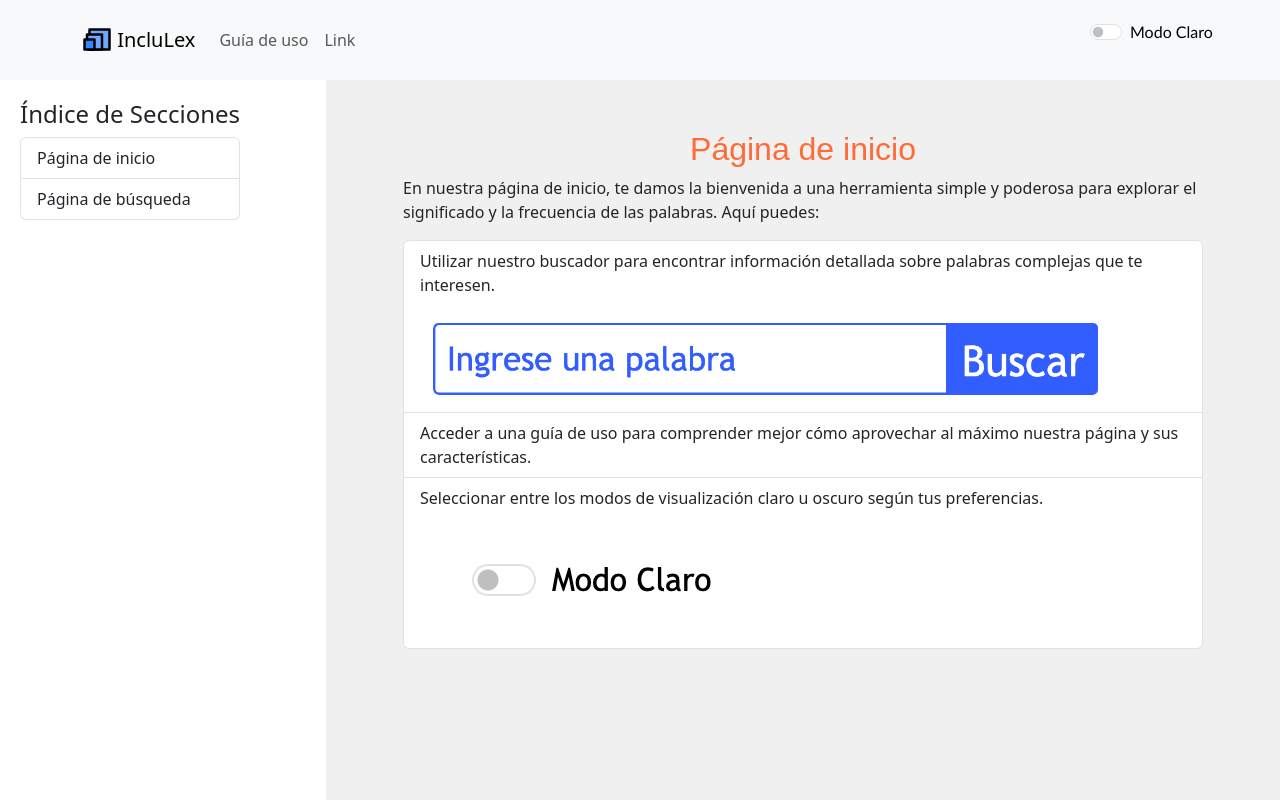
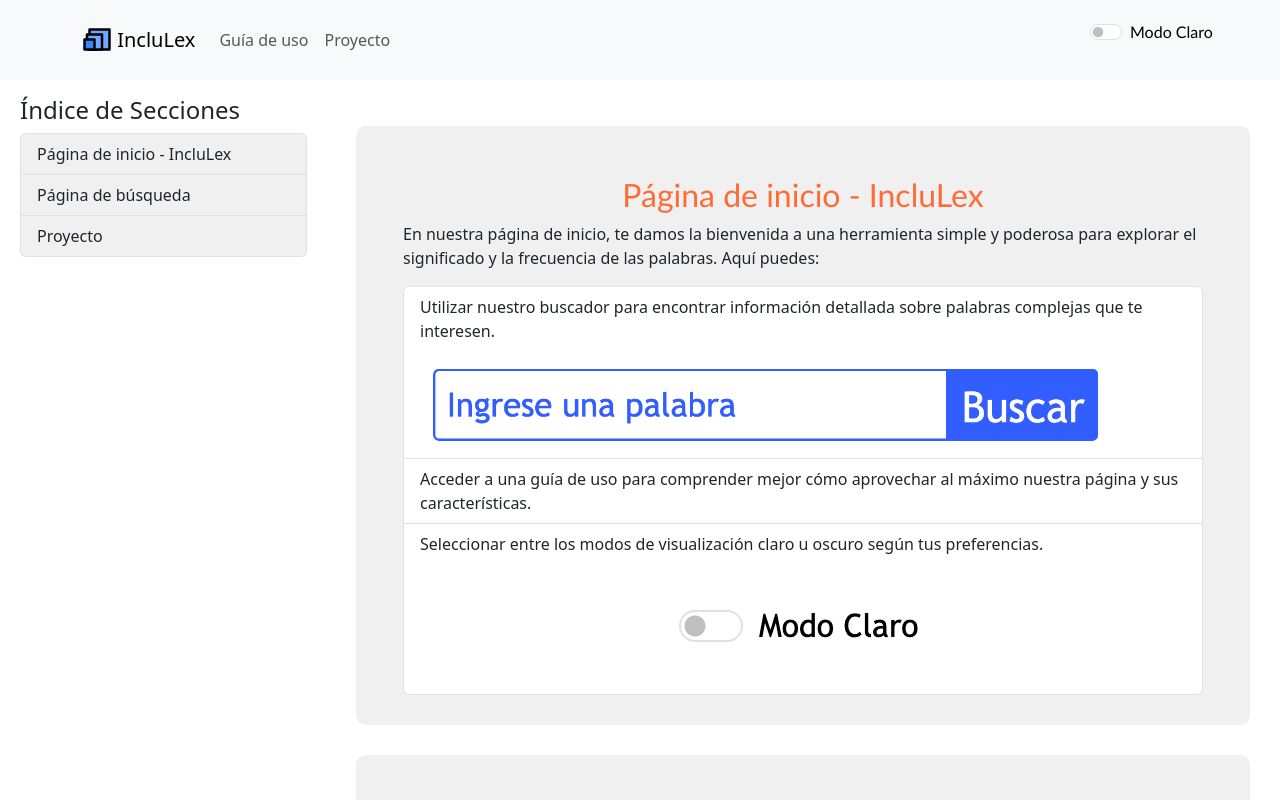
Before and after one commit to juliassanchez/Inclulex, a React (Vite) app in the folder client/: page /guia-uso in a window 1280 px wide. Shown: the top 800 px of the page. Built offline with nearby package versions, Linux system fonts and the light colour scheme.

Commit message:
guia de uso terminada, proyecto añadido

```diff
--- a/client/src/App.css
+++ b/client/src/App.css
@@ -213,5 +213,25 @@ body.light-mode {
 }
 
 .guia-uso-container {
-  margin-top: 10vh;
+  margin-top: 12vh;
 }
+
+.section-content {
+  background-color: #F0F0F0; /* Color por defecto para light mode */
+  padding: 30px;
+  border-radius: 10px;
+  margin: 30px;
+}
+
+.dark-mode .section-content {
+  background-color: #212529; /* Color para dark mode */
+}
+
+.list-item {
+  background-color: #F0F0F0; /* Color de fondo para light mode */
+}
+
+.dark-mode .list-item{
+  background-color: #212529; /* Color de fondo para dark mode */
+  color: #fff;
+}
--- a/client/src/App.jsx
+++ b/client/src/App.jsx
@@ -3,6 +3,7 @@ import './App.css';
 import SearchBar from './components/SearchBar';
 import WordMeaning from './components/WordMeaning';
 import GuiaUso from './components/GuiaUso';
+import Proyecto from './components/Proyecto';
 import { Form, Navbar, Container, Nav } from 'react-bootstrap';
 import { BrowserRouter, Routes, Route } from 'react-router-dom';
 import { useState, useEffect } from 'react';
@@ -39,7 +40,7 @@ function App() {
           <Navbar.Collapse id="basic-navbar-nav">
             <Nav className="me-auto">
               <Nav.Link href="/guia-uso">Guía de uso</Nav.Link>
-              <Nav.Link href="#link">Link</Nav.Link>
+              <Nav.Link href="/proyecto">Proyecto</Nav.Link>
             </Nav>
           </Navbar.Collapse>
           <Form.Check
@@ -59,6 +60,7 @@ function App() {
           <Route index element={<SearchBar darkMode={darkMode} />} />
           <Route path='search/:palabra' element={<WordMeaning darkMode={darkMode} />} />
           <Route path='/guia-uso' element={<GuiaUso darkMode={darkMode} />} />
+          <Route path='/proyecto' element={<Proyecto darkMode={darkMode} />} />
         </Routes>
       </BrowserRouter>
     </div>
--- a/client/src/components/GuiaUso.jsx
+++ b/client/src/components/GuiaUso.jsx
@@ -1,21 +1,22 @@
 import React from 'react';
 import { Col, Row, ListGroup, ListGroupItem } from 'react-bootstrap';
 
-const GuiaUso = () => {
+const GuiaUso = (props) => {
     const scrollToSection = (id) => {
         const element = document.getElementById(id);
         const offset = 70; // Ajusta el valor según el espacio que ocupa tu navbar
         const y = element.getBoundingClientRect().top + window.scrollY - offset;
         window.scrollTo({ top: y, behavior: 'smooth' });
     };
+
     return (
-    <Row >
-    <Col sm={3} className='guia-uso-container'>
+        <Row className='guia-uso-container'>
+            <Col sm={3}>
                 <SectionIndex scrollToSection={scrollToSection} />
             </Col>
             <Col sm={9}>
-        <div>
-      <Section title="Página de inicio" id="pagina-de-inicio" backgroundColor="#F0F0F0">
+                <div >
+                    <Section title="Página de inicio - IncluLex" id="pagina-de-inicio">
                         <Row>
                             <Col>
                                 <p>En nuestra página de inicio, te damos la bienvenida a una herramienta simple y poderosa para explorar el significado y la frecuencia de las palabras. Aquí puedes:</p>
@@ -29,14 +30,14 @@ const GuiaUso = () => {
                                     </ListGroupItem>
                                     <ListGroupItem>
                                         <p>Seleccionar entre los modos de visualización claro u oscuro según tus preferencias.</p>
-                <img src="/src/assets/modo.png" alt="Modo" style={{ maxWidth: '70%', maxHeight: '70%', width: 'auto', height: 'auto' }} />
+                                        <img src="/src/assets/modo.png" alt="Modo" style={{ maxWidth: '50%', maxHeight: '50%', width: 'auto', height: 'auto',  margin: 'auto', display: 'block' }} />
                                     </ListGroupItem>
                                 </ListGroup>
                             </Col>
                         </Row>
                     </Section>
 
-      <Section title="Página de búsqueda" id="pagina-de-busqueda" backgroundColor="#E0E0E0">
+                    <Section title="Página de búsqueda" id="pagina-de-busqueda">
                         <Row>
                             <Col>
                                 <p>A esta página se accede una vez hemos realizado una búsqueda</p>
@@ -49,19 +50,23 @@ const GuiaUso = () => {
                                         <Col>
                                             <Row className="justify-content-center">
                                                 <img src="/src/assets/frecuencia-simple.png" alt="Frecuencia Simple" style={{ maxWidth: '15%', height: 'auto' }} />
-                    <img src="/src/assets/frecuencia-compleja.png" alt="Frecuencia Compleja" style={{ maxWidth: '15%', height: 'auto'}} />
+                                                <img src="/src/assets/frecuencia-compleja.png" alt="Frecuencia Compleja" style={{ maxWidth: '15%', height: 'auto' }} />
                                             </Row>
                                         </Col>
-
                                     </ListGroupItem>
                                     <ListGroupItem><strong>Ejemplos de Uso:</strong> Explora ejemplos que ilustran cómo se utiliza la palabra en contextos diferentes.</ListGroupItem>
                                     <ListGroupItem><strong>Sinónimos:</strong> Encuentra palabras similares que pueden enriquecer tu vocabulario.</ListGroupItem>
                                     <ListGroupItem><strong>Definición Simple:</strong> Obtén una explicación clara y concisa del significado de la palabra.</ListGroupItem>
                                     <ListGroupItem><strong>Pictograma:</strong> Observa a través de una representación gráfica la palabra buscada.</ListGroupItem>
                                 </ListGroup>
+                                <br /> {/* Salto de línea */}
                                 <p>Siempre podrás volver a la página de inicio pulsando en el botón "Buscar otra palabra"</p>
+                                <img src="/src/assets/buscar-otra.png" alt="Buscar otra palabra" style={{ maxWidth: '30%', maxHeight: '30%', width: 'auto', height: 'auto', margin: 'auto', display: 'block' }} />
                             </Col>
                         </Row>
+                    </Section>
+                    <Section title="Proyecto" id="pagina-proyecto">
+
                     </Section>
                 </div>
             </Col>
@@ -69,35 +74,30 @@ const GuiaUso = () => {
     );
 };
 
-const SectionIndex = ({ scrollToSection }) => {
+const SectionIndex = ({ scrollToSection, darkMode }) => {
   return (
-      <div style={{ position: 'fixed', padding: '20px'}}>
+    <div style={{ position: 'fixed', paddingLeft: '20px', width: '24%' }}>
       <h4>Índice de Secciones</h4>
       <ListGroup>
-          <ListGroupItem onClick={() => scrollToSection('pagina-de-inicio')}>Página de inicio</ListGroupItem>
-          <ListGroupItem onClick={() => scrollToSection('pagina-de-busqueda')}>Página de búsqueda</ListGroupItem>
+        <ListGroupItem action onClick={() => scrollToSection('pagina-de-inicio')} className='list-item'>Página de inicio - IncluLex</ListGroupItem>
+        <ListGroupItem action onClick={() => scrollToSection('pagina-de-busqueda')} className='list-item'>Página de búsqueda</ListGroupItem>
+        <ListGroupItem action onClick={() => scrollToSection('pagina-proyecto')} className='list-item'>Proyecto</ListGroupItem>
       </ListGroup>
     </div>
   );
 };
 
-  const Section = ({ title, id, backgroundColor, children }) => {
+const Section = ({ title, id, children }) => {
     const titleStyle = {
         color: '#FF6B35',
         textAlign: 'center',
-      fontFamily: 'YourChosenFont, sans-serif',
-      fontSize: '2em'
-    };
-    const sectionStyle = {
-        backgroundColor,
-        padding: '50px 0',
-        minHeight: '100vh',
-        marginTop: '80px', // Ajusta según tu barra de navegación
+        fontFamily: 'Trebuchet MS, Lucida Sans Unicode, Lucida Grande, Lucida Sans, Arial, sans-serif',
+        fontSize: '2em',
+        marginTop: '20px'
     };
 
-
     return (
-        <div id={id} style={sectionStyle}>
+        <div id={id} className='section-content'>
             <h3 style={titleStyle}>{title}</h3>
             <div style={{ maxWidth: '800px', margin: '0 auto' }}>
                 {children}
--- /dev/null
+++ b/client/src/components/Proyecto.jsx
@@ -0,0 +1,14 @@
+const Proyecto = ({ darkMode }) => {
+    const explanationTextClass = darkMode ? 'dark-mode-explanation-text' : 'light-mode-explanation-text';
+    return (
+        <div className="proyecto-container">
+        <h1 className={`explanation-text ${explanationTextClass}`}>Proyecto</h1>
+        <p className={`explanation-text ${explanationTextClass}`}>
+            IncluLex es un diccionario de lengua española que busca ser inclusivo y accesible para todas las personas.
+            Este proyecto es una iniciativa del departamento de informática de la Universidad Carlos III de Madrid.
+        </p>
+        </div>
+    );
+    };
+
+export default Proyecto;
```
Also changed, not shown: client/src/assets/buscar-otra.png (added), 1 other file (tests, documents, lock files or other folders). Lines whose indentation alone changed are shown as unchanged.
